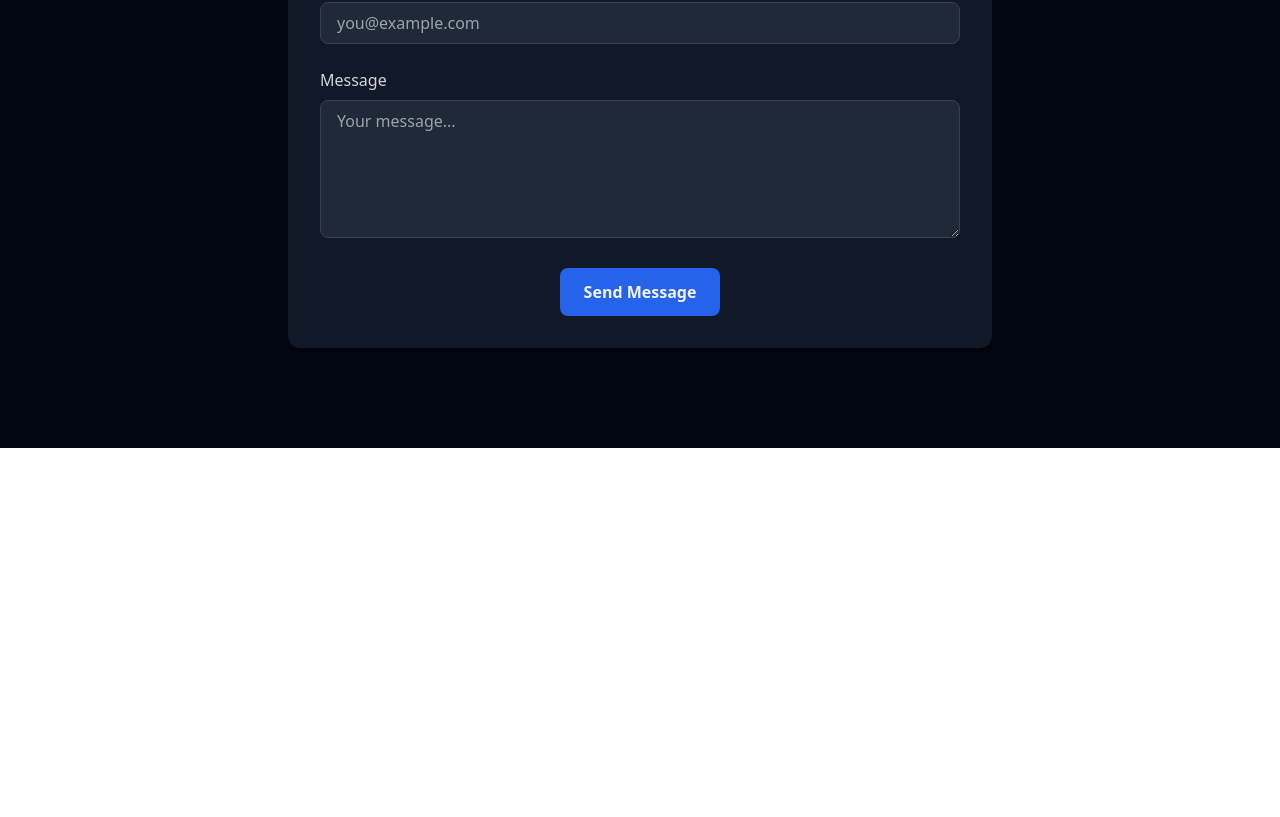
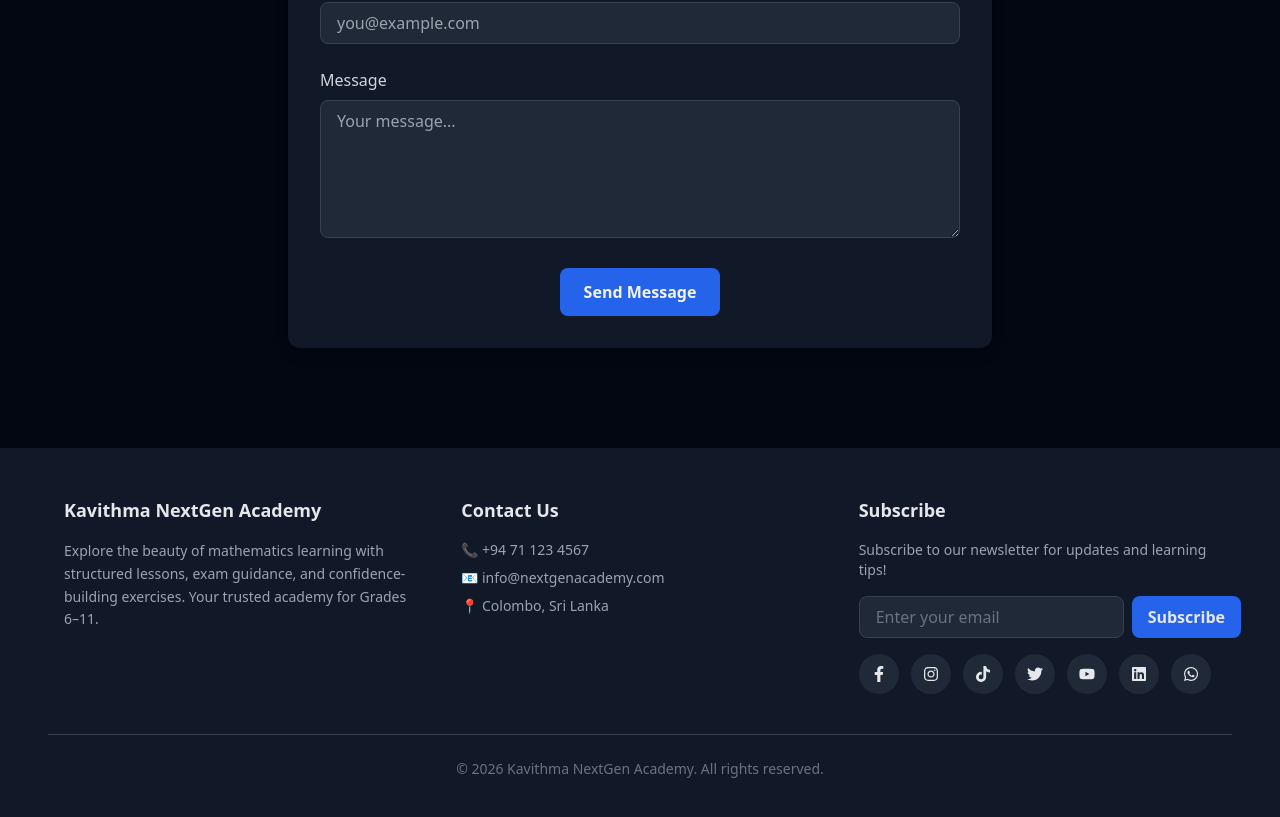
Before and after one commit to Kavithma-Thushal/kavithma-nextgen-academy, a React (Vite) app: page / in a window 1280 px wide. Shown: the part 2752-3569 px from the top of the page. Before the commit the page ends 3200 px from the top, so only its background shows below. Built offline with nearby package versions, Linux system fonts and the light colour scheme.

Commit message:
Footer added

```diff
--- a/src/App.tsx
+++ b/src/App.tsx
@@ -2,6 +2,7 @@ import Home from "./views/pages/home.tsx";
 import About from "./views/pages/about.tsx";
 import Classes from "./views/pages/classes.tsx";
 import Contact from "./views/pages/contact.tsx";
+import Footer from "./views/components/footer.tsx";
 
 export default function App() {
     return (
@@ -10,6 +11,7 @@ export default function App() {
             <About/>
             <Classes/>
             <Contact/>
+            <Footer/>
         </div>
     )
 }
--- /dev/null
+++ b/src/views/components/footer.tsx
@@ -0,0 +1,66 @@
+import {FaFacebookF, FaInstagram, FaTiktok, FaTwitter, FaYoutube, FaLinkedin, FaWhatsapp} from "react-icons/fa";
+
+export default function Footer() {
+    return (
+        <footer className="bg-gray-900 text-gray-200 px-6 sm:px-12 py-12 relative">
+
+            <div className="max-w-6xl mx-auto grid grid-cols-1 md:grid-cols-3 gap-10">
+
+                <div>
+                    <h3 className="text-lg font-semibold mb-4">Kavithma NextGen Academy</h3>
+                    <p className="text-gray-400 text-sm leading-relaxed">
+                        Explore the beauty of mathematics learning with structured lessons, exam guidance, and
+                        confidence-building exercises. Your trusted academy for Grades 6–11.
+                    </p>
+                </div>
+
+                <div>
+                    <h3 className="text-lg font-semibold mb-4">Contact Us</h3>
+                    <p className="text-gray-400 text-sm mb-2">📞 +94 71 123 4567</p>
+                    <p className="text-gray-400 text-sm mb-2">📧 info@nextgenacademy.com</p>
+                    <p className="text-gray-400 text-sm">📍 Colombo, Sri Lanka</p>
+                </div>
+
+                <div>
+                    <h3 className="text-lg font-semibold mb-4">Subscribe</h3>
+                    <p className="text-gray-400 text-sm mb-4">Subscribe to our newsletter for updates and learning
+                        tips!</p>
+
+                    <div className="flex gap-2 mb-4">
+                        <input
+                            type="email"
+                            placeholder="Enter your email"
+                            className="flex-1 px-4 py-2 rounded-lg bg-gray-800 border border-gray-700 text-gray-100 placeholder-gray-500 focus:outline-none focus:ring-2 focus:ring-blue-500"
+                        />
+                        <button
+                            className="px-4 py-2 bg-blue-600 rounded-lg hover:bg-blue-700 transition font-semibold">Subscribe
+                        </button>
+                    </div>
+
+                    <div className="flex gap-3 mt-2">
+                        <a href="#" className="bg-gray-800 p-3 rounded-full hover:bg-blue-600 transition text-gray-200"><FaFacebookF/></a>
+                        <a href="#" className="bg-gray-800 p-3 rounded-full hover:bg-pink-500 transition text-gray-200"><FaInstagram/></a>
+                        <a href="#"
+                           className="bg-gray-800 p-3 rounded-full hover:bg-black transition text-gray-200"><FaTiktok/></a>
+                        <a href="#" className="bg-gray-800 p-3 rounded-full hover:bg-blue-400 transition text-gray-200"><FaTwitter/></a>
+                        <a href="#"
+                           className="bg-gray-800 p-3 rounded-full hover:bg-red-600 transition text-gray-200"><FaYoutube/></a>
+                        <a href="#" className="bg-gray-800 p-3 rounded-full hover:bg-blue-700 transition text-gray-200"><FaLinkedin/></a>
+                        <a href="#"
+                           className="bg-gray-800 p-3 rounded-full hover:bg-green-500 transition text-gray-200"><FaWhatsapp/></a>
+                    </div>
+                </div>
+
+            </div>
+
+            <div className="mt-10 border-t border-gray-700 pt-6 text-center text-gray-500 text-sm">
+                © 2026 Kavithma NextGen Academy. All rights reserved.
+            </div>
+
+            <a href="https://wa.me/94711234567" target="_blank"
+               className="fixed bottom-6 right-6 bg-green-500 p-4 rounded-full shadow-lg hover:scale-110 transition">
+                <FaWhatsapp className="text-white text-xl"/>
+            </a>
+        </footer>
+    );
+}
```
